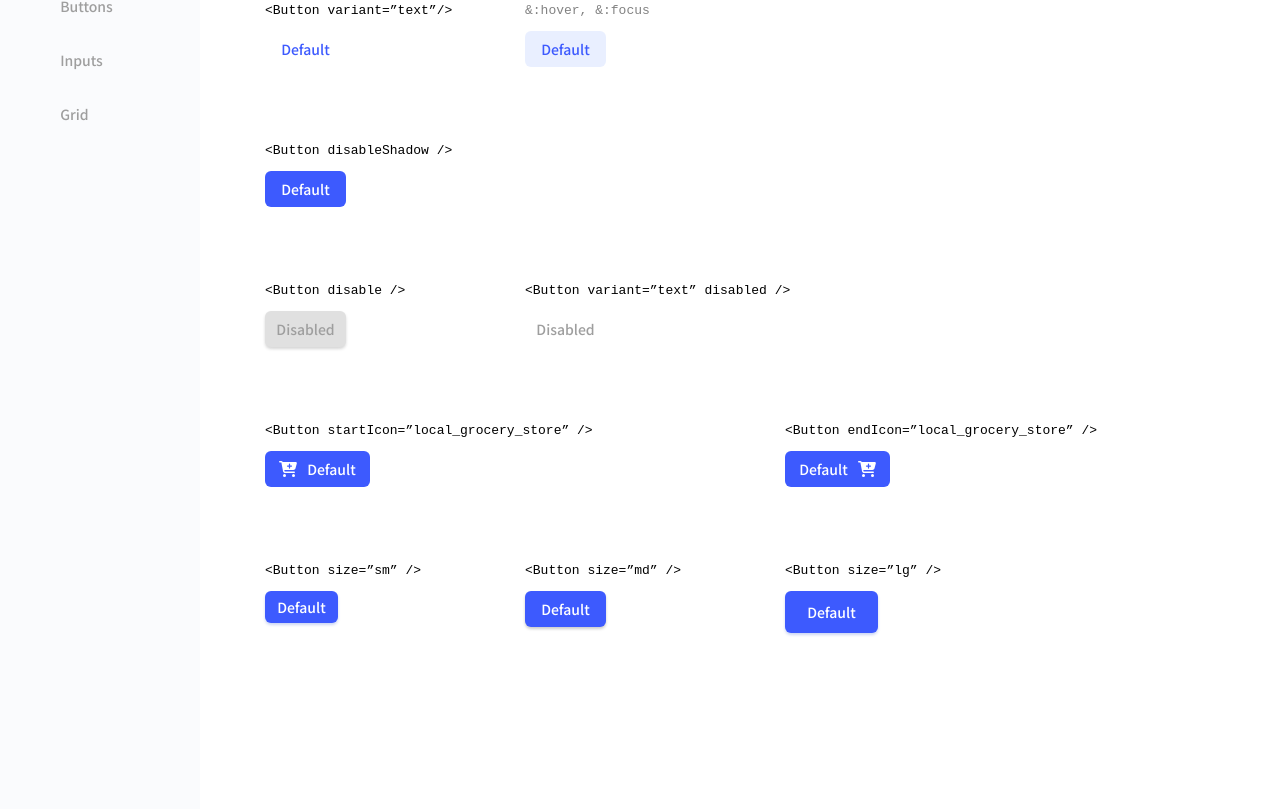
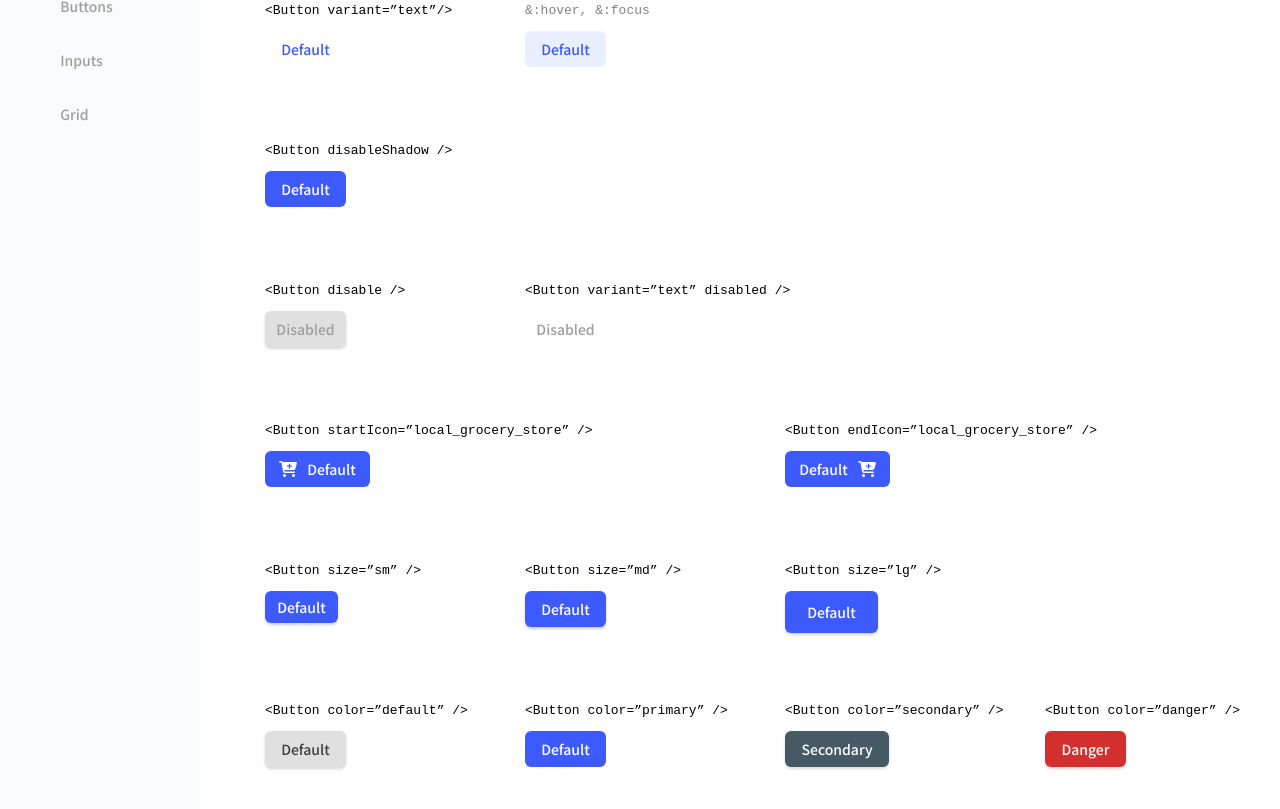
Before and after one commit to Leydisfh/Button-component, a React (Vite) app: page / in a window 1280 px wide. Shown: the part 380-1189 px from the top of the page. Built offline with nearby package versions, Linux system fonts and the light colour scheme.

Commit message:
mix btns created

```diff
--- a/src/App.jsx
+++ b/src/App.jsx
@@ -6,7 +6,8 @@ import "./Styles/btnStyles/btnText.css";
 import "./Styles/btnStyles/disableShadow.css";
 import "./Styles/btnStyles/disable.css";
 import "./Styles/btnStyles/localGrocery.css";
-import "./Styles/btnStyles/size.css"
+import "./Styles/btnStyles/size.css";
+import "./Styles/btnStyles/mix.css"
 
 import Aside from './Components/Aside';
 import { buttons } from "./variables";
--- /dev/null
+++ b/src/Styles/btnStyles/mix.css
@@ -0,0 +1,36 @@
+.gray-shadow{
+    box-shadow: 0px 2px 3px 0px #33333333;
+
+}
+.btn__secondary-gray{
+    background-color: #455A64;
+    box-shadow: 0px 2px 3px 0px #455A6433;
+    width: 104px !important;
+    height: 36px !important;
+    color: #fff;
+}
+.btn__secondary-danger{
+    box-shadow: 0px 2px 3px 0px #D32F2F33;
+    background-color: #D32f2f;
+    color: #fff;
+}
+
+#btn015{
+    grid-column: 1/2;
+    grid-row: 8/9;
+}
+
+#btn016{
+    grid-column: 2/3;
+    grid-row: 8/9;
+}
+
+#btn017{
+    grid-column: 3/4;
+    grid-row: 8/9;
+}
+
+#btn018{
+    grid-column: 4/5;
+    grid-row: 8/9;
+}
--- a/src/variables.js
+++ b/src/variables.js
@@ -164,6 +164,39 @@ export const buttons = [
         },
 
             ]
+        },
+        {
+            category:"mix",
+            buttons:[
+                {
+                        id:"btn015",
+                        textCode:`<Button color=”default” />`,
+                        textClass: "btn_dark__text",
+                        btnTitle: "Default",
+                        newClass:"btn__default-gray gray-shadow"
+                },
+                {
+                    id:"btn016",
+                    textCode:`<Button color=”primary” />`,
+                    textClass: "btn_dark__text",
+                    btnTitle: "Default",
+                    newClass:"btn__dark_background"
+            },
+            {
+                id:"btn017",
+                textCode:`<Button color=”secondary” />`,
+                textClass: "btn_dark__text",
+                btnTitle: "Secondary",
+                newClass:"btn__secondary-gray"
+        },
+        {
+            id:"btn018",
+            textCode:`<Button color=”danger” />`,
+            textClass: "btn_dark__text",
+            btnTitle: "Danger",
+            newClass:"btn__secondary-danger"
+    },
+            ]
         }
 
     ]
```
